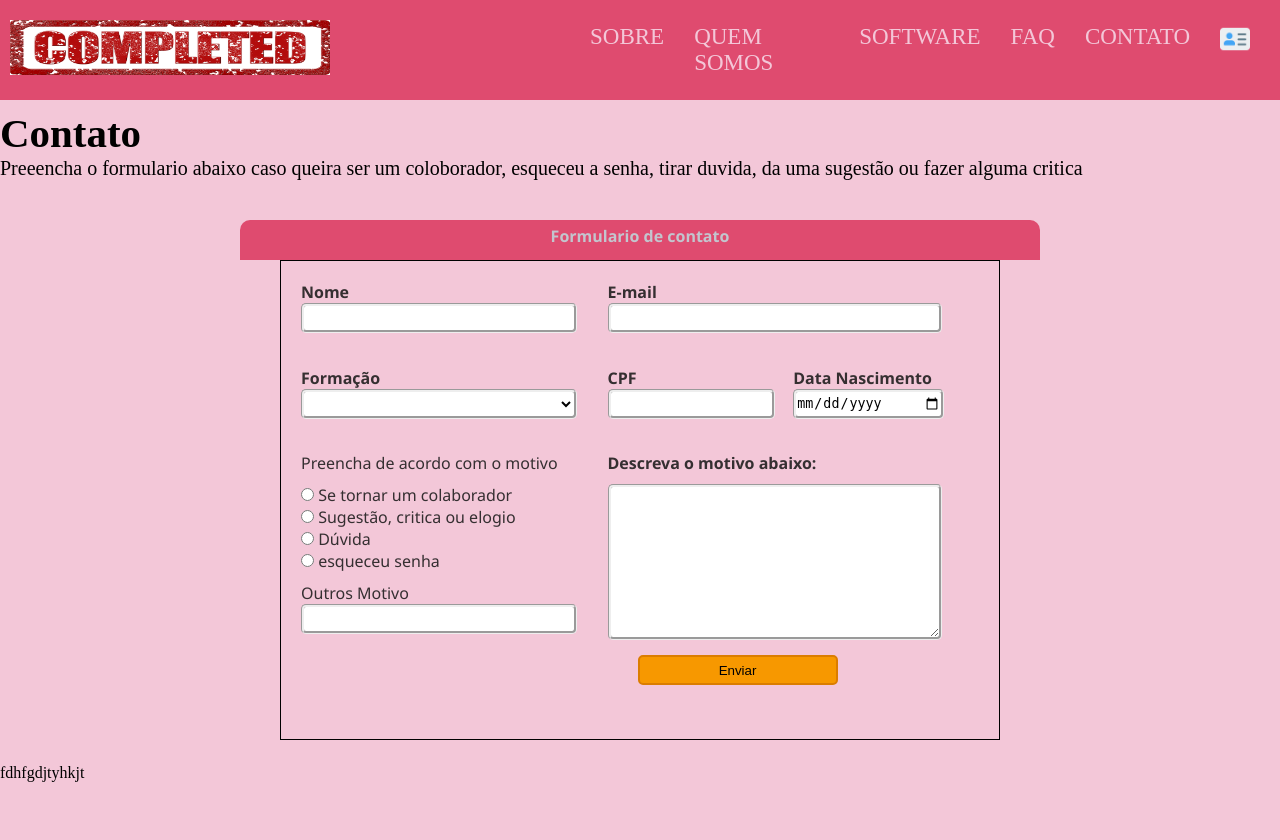
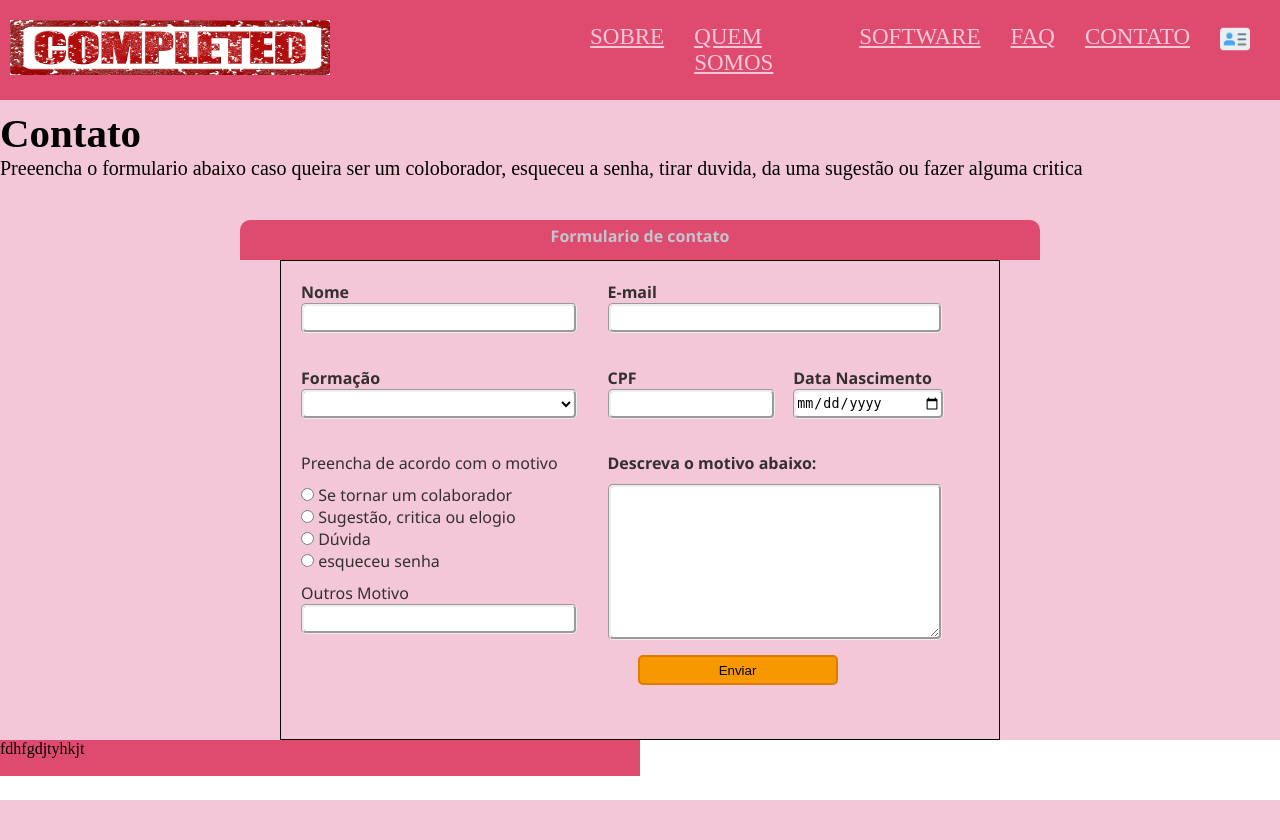
Before and after one commit to Nihagy/demoday, a Django app: page /contato/ in a window 1280 px wide. After the commit the page ends 800 px from the top, so only its background shows below. Run offline with Django 3.2, Linux system fonts and the light colour scheme.

Commit message:
separar o css

```diff
--- a/todas_por_todas/static/css/scontato.css
+++ b/todas_por_todas/static/css/scontato.css
@@ -3,8 +3,6 @@
     /* article{
         position:relative;
     } */
-
-
 
     #cont-form{
         display: grid;
@@ -17,14 +15,6 @@
         grid-template-rows: 5vh 5vh 60vh;
         font-family: 'Segoe UI', Tahoma, Verdana, sans-serif;
     }
-
-    /* footer {
-        grid-area: footer;
-        grid-column: 1/5;
-        grid-row: 4/5;
-        position: inherit;
-        left:0;
-    } */
 
     #cont-form{
         background-color: #f3c7d8;
@@ -157,17 +147,16 @@
         background-color: #f3c7d8;
         font-size: 35px;
         padding-top: 110px;
+        /* height: 70vh; */
     }
 
     article section:first-child p{
         font-size: 20px;
     }
 
-    article section:last-child{
-        background-color: #f3c7d8;
-        width: 100%;
-        height: 100px;
-        position: absolute;
+    footer{
+        background-color: #df4b6f;
+        width: 50%;
     }
 
 }
--- a/todas_por_todas/static/css/style.css
+++ b/todas_por_todas/static/css/style.css
@@ -1,9 +1,6 @@
-/* Adicionando fonte robot como padrão no site */
 
-@font-face {
-    src: url('../font/Roboto-Regular.ttf');
-    font-family: 'roboto';
-}
+/* CSS Responsavel pelo layout no casa navbar */
+
 
 /* afeta todos os elementos */
 *{
@@ -67,21 +64,6 @@
         color: #df4b6f;
     }
 
-    /*  */
-    a{
-        text-decoration: none;
-        /* color: #352f31; */
-    }
-
-/* =================================================== */
-
-    footer{
-        position: fixed;
-        bottom:0;
-        /* left:0; */
-        background-color: #f3c7d8;
-    }
-
     header{
         position: fixed;
         width: 100%;
--- a/todas_por_todas/templates/contato.html
+++ b/todas_por_todas/templates/contato.html
@@ -91,7 +91,14 @@
         </section>
 
 
-        <section></section>
+        <footer>
+            <p>fdhfgdjtyhkjt</p>
+            <img src="" alt="">
+            <img src="" alt="">
+            <img src="" alt="">
+            <img src="" alt="">
+        </footer>
     </article>
 
+
 {% endblock %}
--- a/todas_por_todas/templates/index.html
+++ b/todas_por_todas/templates/index.html
@@ -6,6 +6,7 @@
 {% block content %}
     <head>
         <title>Todas por Todas</title>
+        <link rel="stylesheet" href="{% static 'css/sindex.css' %}">
     </head>
     <div class="fundo-falso"></div>
     <main>
@@ -48,4 +49,12 @@
         </section>
 
     </main>
+
+    <footer>
+        <p>fdhfgdjtyhkjt</p>
+        <img src="" alt="">
+        <img src="" alt="">
+        <img src="" alt="">
+        <img src="" alt="">
+    </footer>
 {% endblock %}
--- a/todas_por_todas/templates/layout.html
+++ b/todas_por_todas/templates/layout.html
@@ -41,13 +41,6 @@
     {% block content %}
 
     {% endblock %}
-    <footer>
-        <p>fdhfgdjtyhkjt</p>
-        <img src="" alt="">
-        <img src="" alt="">
-        <img src="" alt="">
-        <img src="" alt="">
-    </footer>
 
 </body>
 </html>
```
Also changed, not shown: other parts of todas_por_todas/static/css/style.css (+1 -158 lines), todas_por_todas/static/css/sindex.css (added, +186 -0 lines).
